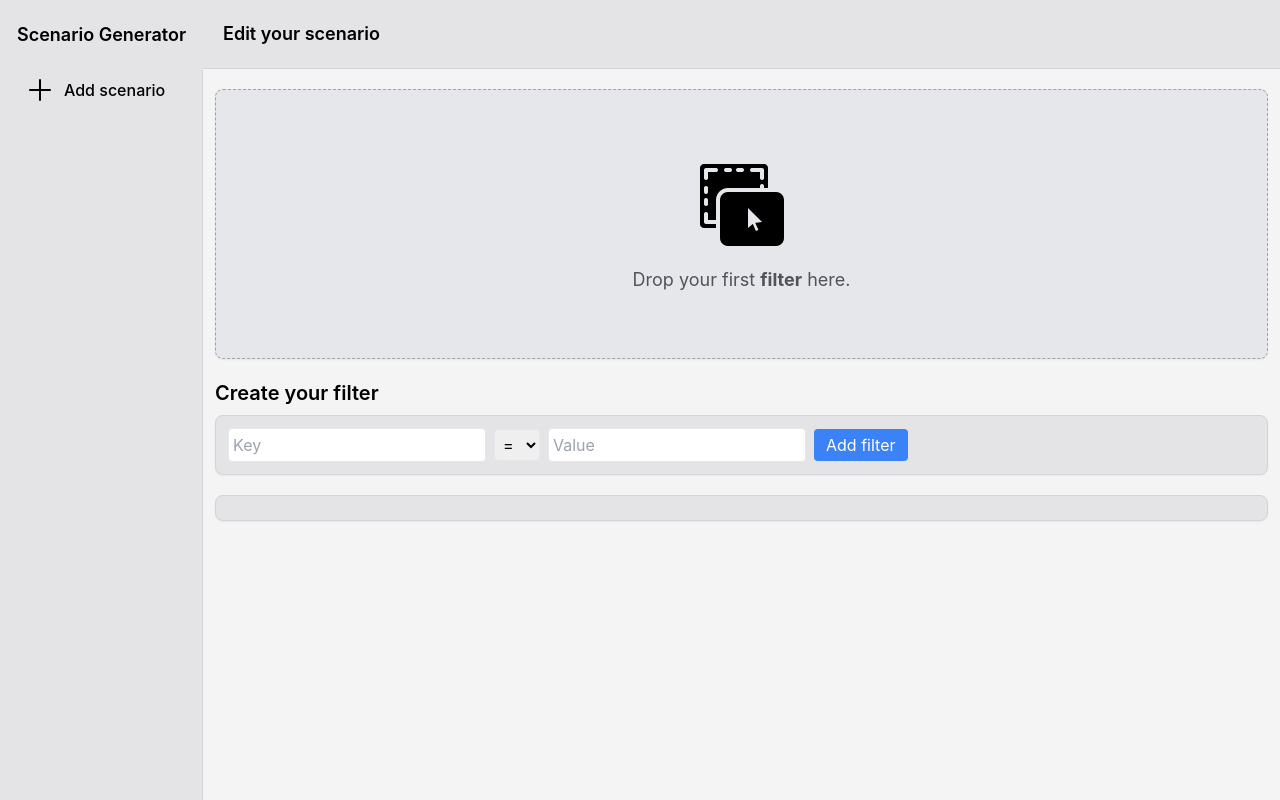
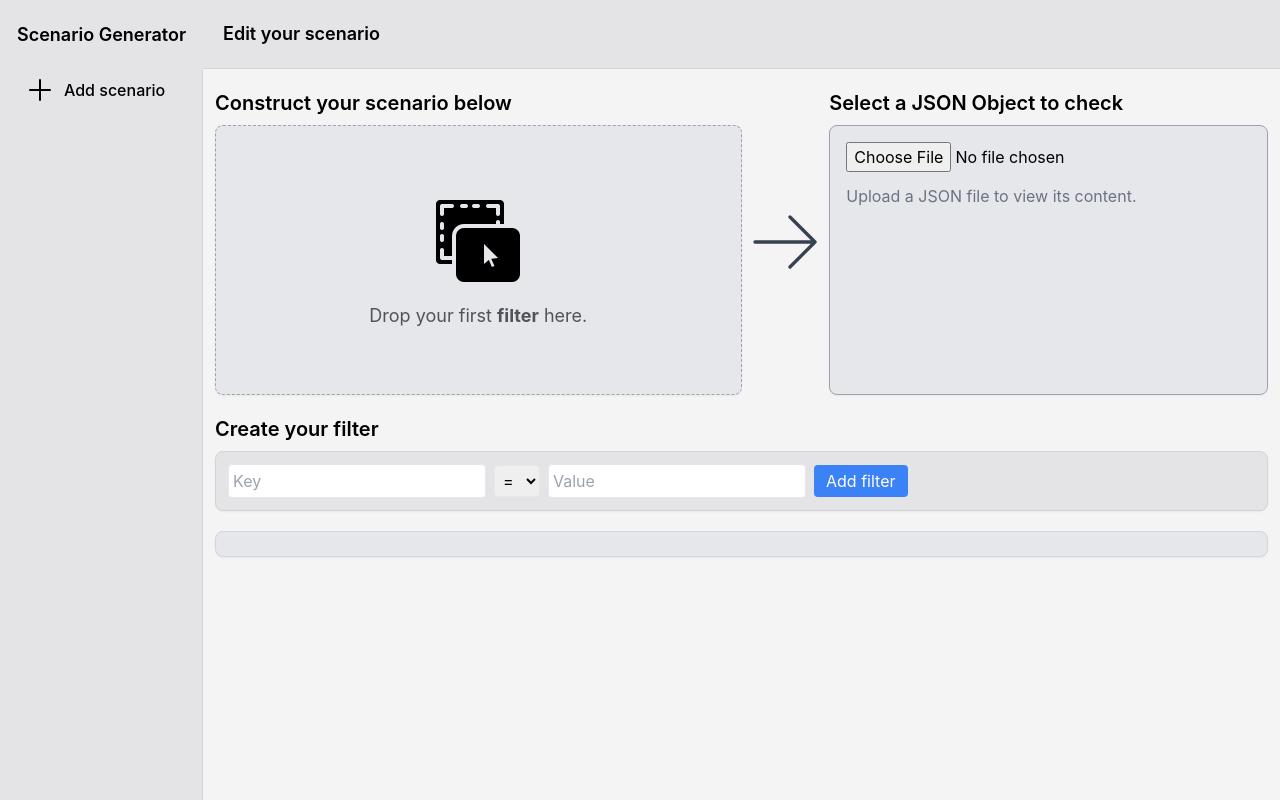
Before and after one commit to dmitry-lapin/AE-Project, a React (Create React App) app: page / in a window 1280 px wide. Built offline with nearby package versions, Linux system fonts and the light colour scheme.

Commit message:
i implement uploading json object function.

```diff
--- a/src/modules/ScenarioField/ProductionField.jsx
+++ b/src/modules/ScenarioField/ProductionField.jsx
@@ -4,7 +4,7 @@ import FiltersField from "./components/FiltersField";
 import ScenarioConstructor from "./components/ScenarioConstructor";
 
 import CreatedFiltersComponent from "./components/CreatedFiltersComponent";
-
+import JsonViewer from "./components/ObjectField";
 const ProductionField = () => {
 
 
@@ -13,7 +13,16 @@ const ProductionField = () => {
         <div className="bg-zinc-200 border-b border-zinc-300 p-5 font-semibold text-lg ">
             <p className="text-black">Edit your scenario</p>
         </div>
-        <ScenarioConstructor/>
+        <div className="flex justify-between px-3">
+          <ScenarioConstructor/>
+          <div className="w-1/12 flex items-center justify-center">
+            <svg xmlns="http://www.w3.org/2000/svg" fill="none" viewBox="0 0 24 24" strokeWidth={1} stroke="currentColor" className="text-gray-700 w-20 h-20">
+              <path strokeLinecap="round" strokeLinejoin="round" d="M13.5 4.5 21 12m0 0-7.5 7.5M21 12H3" />
+            </svg>
+
+          </div>
+          <JsonViewer />
+        </div>
         <FiltersField />
         <CreatedFiltersComponent />
       </div>
--- a/src/modules/ScenarioField/components/CreatedFiltersComponent.jsx
+++ b/src/modules/ScenarioField/components/CreatedFiltersComponent.jsx
@@ -6,7 +6,7 @@ const FiltersField = () => {
   const filters = useSelector((state) => state.filters);
 
   return (
-    <div className="mx-3 grid grid-cols-3 gap-4 p-3 bg-zinc-200 border border-zinc-300 rounded-lg shadow-sm">
+    <div className="mx-3 grid grid-cols-5 gap-3 p-3 bg-gray-200 border-gray-300 border rounded-lg shadow-sm">
       {filters.map((filter, index) => (
         <DraggableFilterBlock key={index} filter={filter} />
       ))}
--- /dev/null
+++ b/src/modules/ScenarioField/components/ObjectField.jsx
@@ -0,0 +1,87 @@
+import React, { useState, useEffect } from "react";
+import { useSelector } from "react-redux";
+
+const ObjectField = () => {
+  const [jsonObject, setJsonObject] = useState(null);
+  const currentScenario = useSelector((state) => state.currentScenario);
+
+  useEffect(() => {
+    if (jsonObject) {
+      applyFilters(currentScenario, jsonObject);
+    }
+  }, [jsonObject, currentScenario]);
+
+  const handleFileUpload = (event) => {
+    const file = event.target.files[0];
+    if (file) {
+      const reader = new FileReader();
+      reader.onload = (e) => {
+        try {
+          const parsedJson = JSON.parse(e.target.result);
+          setJsonObject(parsedJson);
+        } catch (error) {
+          console.error("Error parsing JSON:", error);
+          setJsonObject(null);
+        }
+      };
+      reader.readAsText(file);
+    }
+  };
+
+  const applyFilters = (filters, json) => {
+    let filteredJson = [...json];
+
+    filters.forEach((filter) => {
+      const { key, comparison, value } = filter;
+
+      filteredJson = filteredJson.filter((item) => {
+        const itemValue = item[key];
+
+        switch (comparison) {
+          case "=":
+            return itemValue === value;
+          case "!=":
+            return itemValue !== value;
+          case ">":
+            return itemValue > value;
+          case "<":
+            return itemValue < value;
+          default:
+            return true;
+        }
+      });
+    });
+
+    console.log(filteredJson);
+  };
+
+
+  return (
+    <div className="flex flex-col w-5/12 space-y-2">
+      <div>
+        <p className="font-semibold text-xl">Select a JSON Object to check</p>
+      </div>
+      <div className="flex-grow p-4 border rounded-lg duration-100 bg-gray-200 border-gray-400 shadow-sm space-y-3">
+        <input
+          type="file"
+          accept=".json"
+          onChange={handleFileUpload}
+          className=""
+        />
+        {jsonObject ? (
+          <div className="bg-gray-700 text-white">
+            <pre className="whitespace-pre-wrap max-h-48 overflow-y-scroll">
+              {JSON.stringify(jsonObject, null, 2)}
+            </pre>
+          </div>
+        ) : (
+          <p className="text-gray-500">
+            Upload a JSON file to view its content.
+          </p>
+        )}
+      </div>
+    </div>
+  );
+};
+
+export default ObjectField;
--- a/src/modules/ScenarioField/components/ScenarioConstructor.jsx
+++ b/src/modules/ScenarioField/components/ScenarioConstructor.jsx
@@ -33,14 +33,18 @@ const ScenarioConstructor = () => {
     }
 
     return (
-        <div ref={ref} className={` border border-dashed  mx-3 rounded-lg shadow-sm duration-100 ` + backgroundColor}>
+        <div className="flex flex-col w-6/12 space-y-2">
+            <div>
+                    <p className="font-semibold text-xl">Construct your scenario below</p>
+            </div>
+            <div ref={ref} className={`flex-grow border border-dashed rounded-lg duration-100 ` + backgroundColor}>
                 {filters.length === 0 ? (
                     <div className="flex flex-col items-center py-16 space-y-3">
                         <img src={DragndropImage} alt="drag'n'drop"/>
                         <p className="font-normal text-lg text-zinc-600">Drop your first <span className="font-bold">filter</span> here.</p>
                     </div>
                 ) : (
-                <div className="grid grid-cols-5 grid-flow-row gap-3 p-4 font-normal">
+                    <div className="grid grid-cols-4 grid-flow-row gap-3 p-4 font-normal">
                         {filters.map((filter, index) => (
                             <button key={index} className=" relative bg-white border border-gray-300 shadow-md rounded-full duration-100 py-2 overflow-hidden" onClick={() => handleRemoveClick(index)}>
                             {`${filter.key} ${filter.comparison} ${filter.value}`}
@@ -50,6 +54,7 @@ const ScenarioConstructor = () => {
                     </div>
                 )}
             </div>
+        </div>
     );
 }
 
--- a/src/modules/ScenarioField/helpers/FilterBlock.jsx
+++ b/src/modules/ScenarioField/helpers/FilterBlock.jsx
@@ -11,7 +11,7 @@ const FilterBlock = ({ filter }) => {
 
 
   return (
-    <div ref={ref} style={{cursor: "grab"}} className="p-3 bg-zinc-200 border border-zinc-300 rounded shadow-sm overflow-hidden">
+    <div ref={ref} style={{cursor: "grab"}} className="p-3 bg-gray-100 border border-zinc-200 rounded-full shadow-sm overflow-hidden hover:bg-gray-200 duration-100">
       <p className="text-black text-center" style={{ whiteSpace: "nowrap", overflow: "hidden" }}>
         <span ref={textRef}>
           {filter.key} {filter.comparison} {filter.value}
```
Lines whose indentation alone changed are shown as unchanged.
